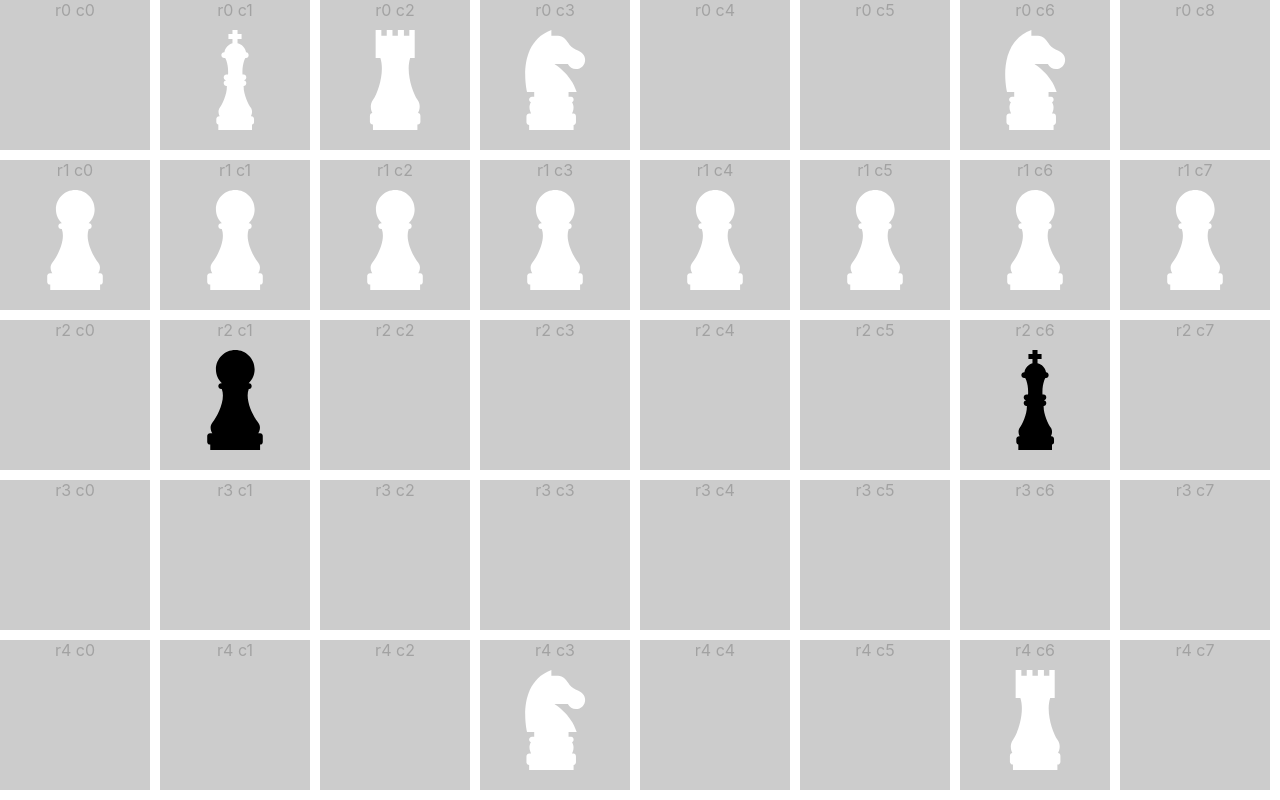
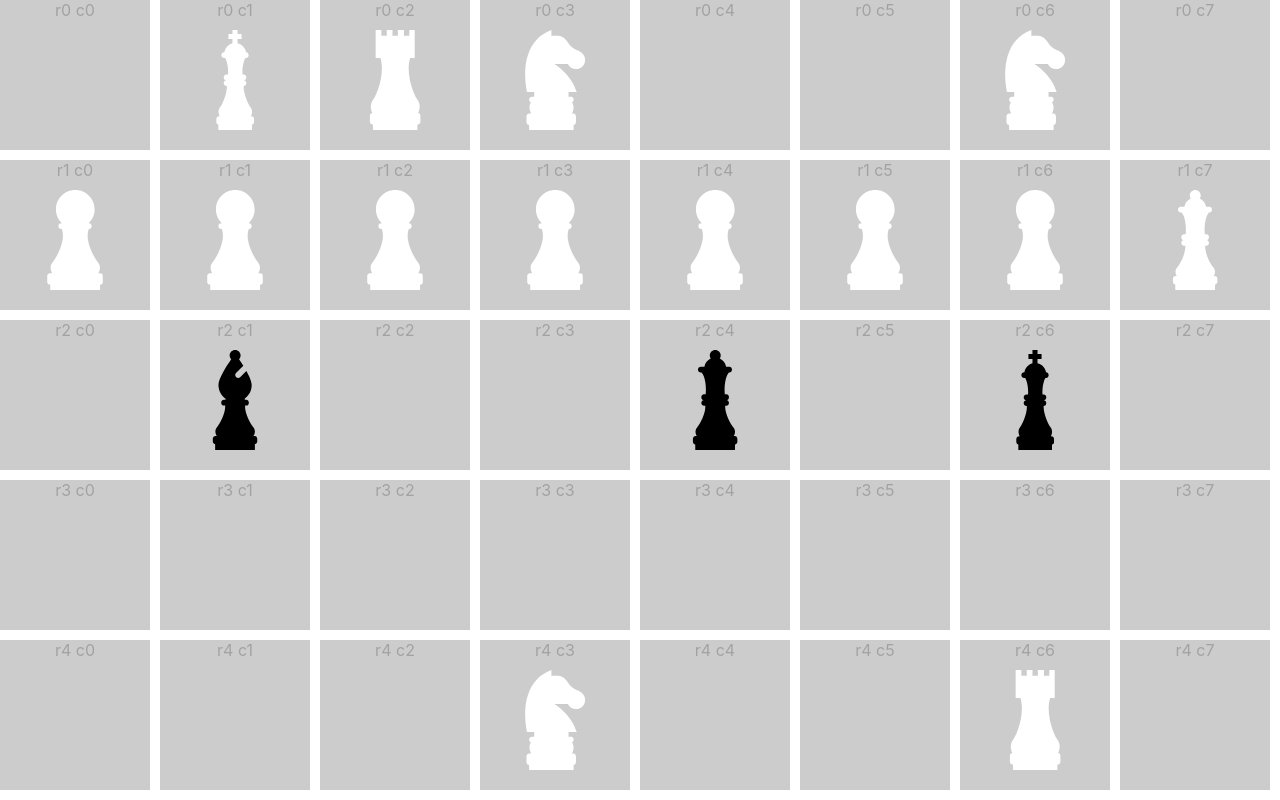
Before and after one commit to tracykm/chess, a React (Create React App) app: page / in a window 1280 px wide. Shown: the top 800 px of the page. Built offline with nearby package versions, Linux system fonts and the light colour scheme.

Commit message:
all moves

```diff
--- a/src/BOARD_START.ts
+++ b/src/BOARD_START.ts
@@ -7,7 +7,6 @@ const BOARD_START = [
     null,
     null,
     { type: "Knight", id: "kg2", isWhite: true },
-    ,
     null,
   ],
   [
@@ -18,14 +17,14 @@ const BOARD_START = [
     { type: "Pawn", id: "p4", isWhite: true },
     { type: "Pawn", id: "p5", isWhite: true },
     { type: "Pawn", id: "p6", isWhite: true },
-    { type: "Pawn", id: "p7", isWhite: true },
+    { type: "Queen", id: "p7", isWhite: true },
   ],
   [
     null,
-    { type: "Pawn", id: "p0", isWhite: false },
+    { type: "Bishop", id: "p0", isWhite: false },
     null,
     null,
-    null,
+    { type: "Queen", id: "p7", isWhite: false },
     null,
     { type: "King", id: "k0", isWhite: false },
     null,
--- a/src/pieceTypes.ts
+++ b/src/pieceTypes.ts
@@ -6,22 +6,21 @@ import King from "./Icons/King";
 import Bishop from "./Icons/Bishop";
 
 /** gets moves in a straight line one direction
- * ex: getLineMoves({ board, piece, offset: { row: 0, col: 1 }}) # gets horizontal moves left
+ * ex: getStraightMoves({ board, piece, offset: { row: 0, col: 1 }}) # gets horizontal moves left
  */
-function getLineMoves({
+function getStraightMoves({
   board,
   piece,
   offset,
 }: {
   board: any;
-  piece: { col; row; isWhite: boolean };
-  offset: { col; row };
+  piece: { col: number; row: number; isWhite: boolean };
+  offset: { col: number; row: number };
 }) {
   const moves = [];
   let newCol = piece.col;
   let newRow = piece.row;
   while (newCol <= 7 && newCol >= 0 && newRow <= 7 && newRow >= 0) {
-    console.log({ newCol, newRow });
     newCol += offset.col;
     newRow += offset.row;
     const pieceInWay = board[newRow]?.[newCol];
@@ -34,6 +33,61 @@ function getLineMoves({
     moves.push({ row: newRow, col: newCol });
   }
   return moves;
+}
+
+function getHorizontalMoves({ board, piece }) {
+  return [
+    ...getStraightMoves({
+      board,
+      piece,
+      offset: { row: 0, col: 1 },
+    }),
+    ...getStraightMoves({
+      board,
+      piece,
+      offset: { row: 0, col: -1 },
+    }),
+  ];
+}
+
+function getVerticalMoves({ board, piece }) {
+  return [
+    ...getStraightMoves({
+      board,
+      piece,
+      offset: { row: 1, col: 0 },
+    }),
+    ...getStraightMoves({
+      board,
+      piece,
+      offset: { row: -1, col: 0 },
+    }),
+  ];
+}
+
+function getDiagonalMoves({ board, piece }) {
+  return [
+    ...getStraightMoves({
+      board,
+      piece,
+      offset: { row: 1, col: 1 },
+    }),
+    ...getStraightMoves({
+      board,
+      piece,
+      offset: { row: -1, col: -1 },
+    }),
+    ...getStraightMoves({
+      board,
+      piece,
+      offset: { row: -1, col: 1 },
+    }),
+    ...getStraightMoves({
+      board,
+      piece,
+      offset: { row: 1, col: -1 },
+    }),
+  ];
 }
 
 const pieceTypes = {
@@ -62,32 +116,18 @@ const pieceTypes = {
   },
   Bishop: {
     icon: Bishop,
-    getPossMoves: () => [],
+    getPossMoves: ({ row, col, board, isWhite }) => {
+      const piece = { isWhite, row, col };
+      return getDiagonalMoves({ board, piece });
+    },
   },
   Rok: {
     icon: Rok,
     getPossMoves: ({ row, col, board, isWhite }) => {
+      const piece = { isWhite, row, col };
       return [
-        ...getLineMoves({
-          board,
-          piece: { isWhite, row, col },
-          offset: { row: 0, col: 1 },
-        }),
-        ...getLineMoves({
-          board,
-          piece: { isWhite, row, col },
-          offset: { row: 0, col: -1 },
-        }),
-        ...getLineMoves({
-          board,
-          piece: { isWhite, row, col },
-          offset: { row: 1, col: 0 },
-        }),
-        ...getLineMoves({
-          board,
-          piece: { isWhite, row, col },
-          offset: { row: -1, col: 0 },
-        }),
+        ...getHorizontalMoves({ board, piece }),
+        ...getVerticalMoves({ board, piece }),
       ];
     },
   },
@@ -127,25 +167,34 @@ const pieceTypes = {
   King: {
     icon: King,
     getPossMoves: ({ row, col, isWhite, board }) => {
+      const piece = { row, col, isWhite };
       const moves = [];
       [-1, 0, 1].forEach((rowOffset) => {
         [-1, 0, 1].forEach((colOffset) => {
-          const newRow = row + rowOffset;
-          const newCol = col + colOffset;
-          if (newRow === row && newCol === col) {
-            // can't stay in place
-          } else {
-            const pieceInWay = board[newRow]?.[newCol];
-            if (pieceInWay?.isWhite !== isWhite) {
-              moves.push({ row: newRow, col: newCol });
-            }
+          const move = getStraightMoves({
+            board,
+            piece,
+            offset: { row: rowOffset, col: colOffset },
+          })[0];
+          if (move) {
+            moves.push(move);
           }
         });
       });
       return moves;
     },
   },
-  Queen: { icon: Queen, getPossMoves: () => [] },
+  Queen: {
+    icon: Queen,
+    getPossMoves: ({ row, col, board, isWhite }) => {
+      const piece = { isWhite, row, col };
+      return [
+        ...getHorizontalMoves({ board, piece }),
+        ...getVerticalMoves({ board, piece }),
+        ...getDiagonalMoves({ board, piece }),
+      ];
+    },
+  },
 };
 
 export { pieceTypes };
```
Also changed, not shown: src/App.tsx (+0 -19 lines).
